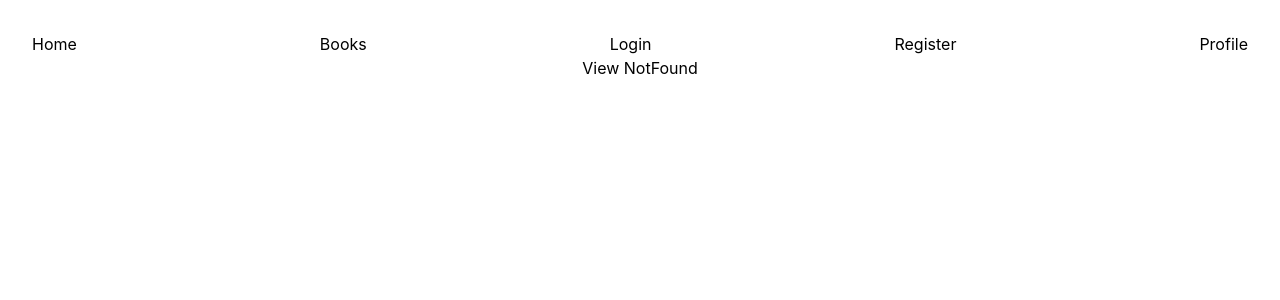
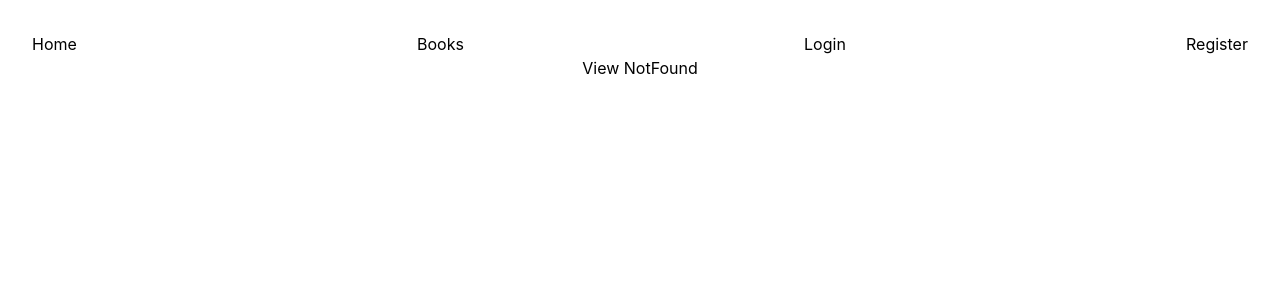
Before and after one commit to demianIsNotAvailable/Front, a React (Vite) app: page /admin in a window 1280 px wide. Shown: the top 300 px of the page. Built offline with nearby package versions, Linux system fonts and the light colour scheme.

Commit message:
feat: added dynamic links to header based on token

```diff
--- a/src/components/Header/Header.jsx
+++ b/src/components/Header/Header.jsx
@@ -4,14 +4,28 @@ import { CSurfer } from "../CSurfer/CSurfer";
 export const Header = () => {
   const navigate = useNavigate();
 
+  const passport = JSON.parse(localStorage.getItem("passport"));
+  let token;
+  if (passport) {
+    token = passport.token;
+  }
+
   return (
     <>
       <div className="flex justify-space-betwwen">
         <CSurfer path="/" content="Home" />
         <CSurfer path="/books" content="Books" />
+        {token ? (
+          <>
+            <div onClick={() => localStorage.removeItem("passport")}> LOGOUT </div>
+            <CSurfer path="/profile" content="Profile" />
+          </>
+        ) : (
+          <>
             <div onClick={() => navigate("/login")}> Login </div>
             <CSurfer path="/register" content="Register" />
-				<CSurfer path="/profile" content="Profile" />
+          </>
+        )}
       </div>
     </>
   );
--- a/src/views/Admin/Admin.jsx
+++ b/src/views/Admin/Admin.jsx
@@ -1,6 +1,7 @@
 import { useEffect, useState } from "react";
 import { getAllUsers } from "../../services/apiCalls";
-import "./Admin.css"
+import "./Admin.css";
+import { CInput } from "../../components/CInput/CInput";
 
 export const Admin = () => {
   const [users, setUsers] = useState([]);
@@ -12,9 +13,11 @@ export const Admin = () => {
     const bringAllUsers = async () => {
       const allUsers = await getAllUsers(token);
       console.log(allUsers);
-      setUsers(allUsers.data)
+      if (allUsers.success) {
+        setUsers(allUsers.data);
+      }
     };
-    bringAllUsers()
+    bringAllUsers();
   }, []);
 
   return (
@@ -27,15 +30,18 @@ export const Admin = () => {
           <div className="content">active</div>
           <div className="content">actions</div>
         </div>
-        { users.length && users.map((user) => {
+        {users.length &&
+          users.map((user) => {
             return (
               <div className="table-row" key={user.id}>
                 <div className="content">{user.id}</div>
                 <div className="content">{user.email}</div>
-                <div className="content">{user.is_active ? "active" : "inactive"}</div>
-                <div className="content">actions</div>
+                <div className="content">
+                  {user.is_active ? "active" : "inactive"}
                 </div>
-            )
+                <div className="content"><CInput type="button" value="🛇"/></div>
+              </div>
+            );
           })}
       </div>
     </>
```
Lines whose indentation alone changed are shown as unchanged.
